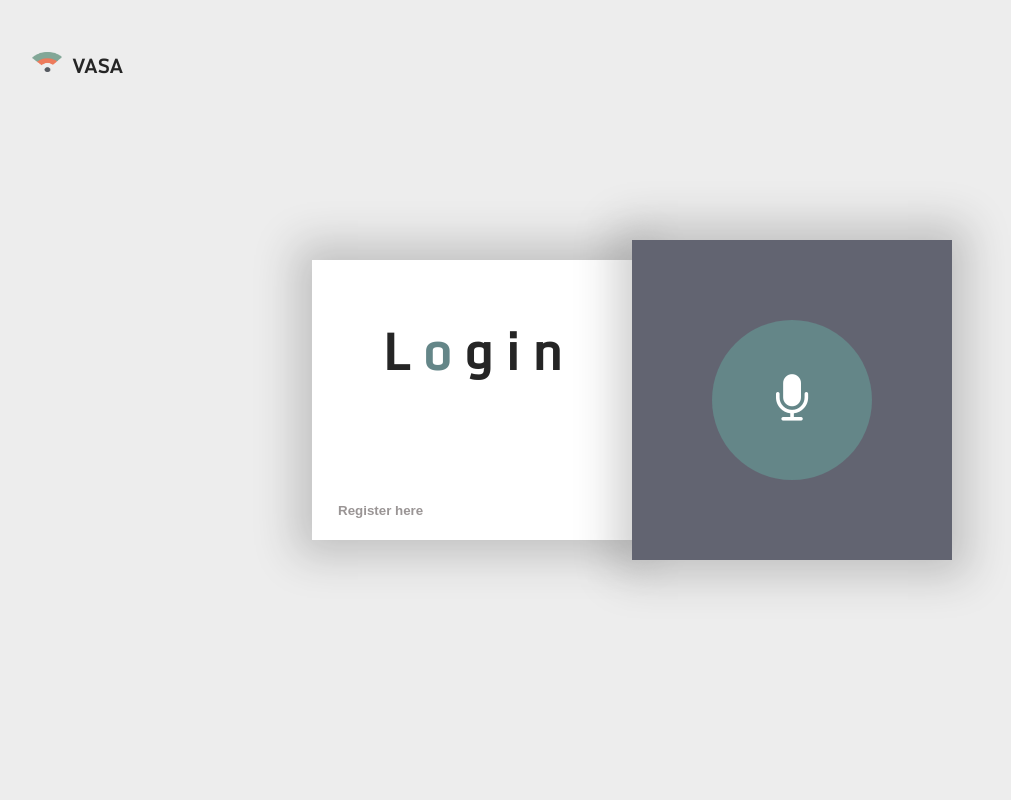
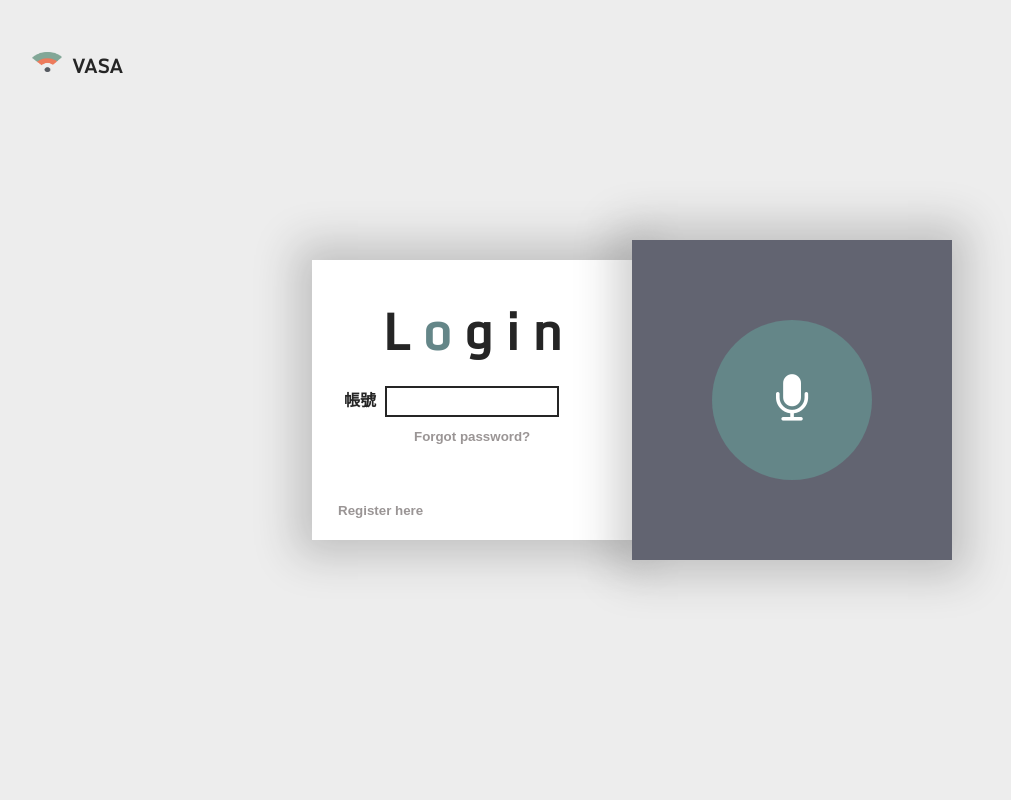
Before and after one commit to zzip881022/speech_detect, a Flask app: template templates/login.html in a window 1280 px wide. Shown: the whole page, without its empty margins (8-1019 px from the left). Run offline with Flask 2, Linux system fonts and the light colour scheme; the template is opened without the code that fills it, so the values that code supplies are empty; some libraries are stand-ins or nearby versions.

Commit message:
login 新增帳號跟忘記密碼

```diff
--- a/main.py
+++ b/main.py
@@ -22,9 +22,9 @@ app = Flask(__name__)
 
 app.config['SQLALCHEMY_TRACK_MODIFICATIONS'] = False
 # app.config['SQLALCHEMY_DATABASE_URI'] = 連接方法://資料庫帳號:資料庫密碼@127.0.0.1:3306/資料庫名稱
-# app.config['SQLALCHEMY_DATABASE_URI'] = "mysql+pymysql://root:jo891202@127.0.0.1:3306/speech"
+app.config['SQLALCHEMY_DATABASE_URI'] = "mysql+pymysql://root:jo891202@127.0.0.1:3306/speech"
 # app.config['SQLALCHEMY_DATABASE_URI'] = "mysql+pymysql://root:CSIEa1083334jane@127.0.0.1:3306/speech"
-app.config['SQLALCHEMY_DATABASE_URI'] = "mysql+pymysql://root:CSIEa1083334jane@127.0.0.1:3306/speech"
+# app.config['SQLALCHEMY_DATABASE_URI'] = "mysql+pymysql://root:CSIEa1083334jane@127.0.0.1:3306/speech"
 db.init_app(app)#初始化flask-SQLAlchemy
 
 # ------------------------------------------ session  --------------------------------------------------
@@ -34,13 +34,13 @@ app.config['PERMANENT_SESSION_LIFETIME'] = timedelta(days=1)
 # -----------------------------------------------------------------------------------------------------
 
 
-# file_source = 'C:/Users/Alice/Downloads/'
-# file_destination = 'D:/Codes/graduate_project/speech_detect'
-# enroll_save_destination = 'D:/Codes/graduate_project/speech_detect/static/speech_file/recording/flac/'
+file_source = 'C:/Users/Alice/Downloads/'
+file_destination = 'D:/Codes/graduate_project/speech_detect'
+enroll_save_destination = 'D:/Codes/graduate_project/speech_detect/static/speech_file/recording/flac/'
 
-file_source = 'C:/Users/wyes9/Downloads/'
-file_destination = 'D:/speech_detect_web'
-enroll_save_destination = 'D:/speech_detect_web/static/speech_file/recording/flac/'
+# file_source = 'C:/Users/wyes9/Downloads/'
+# file_destination = 'D:/speech_detect_web'
+# enroll_save_destination = 'D:/speech_detect_web/static/speech_file/recording/flac/'
 dataset_path=Path("./static/speech_file")
 speaker_dataset, speaker_datasetV = {}, {}#語者辨識資料集變數
 
--- a/static/login.css
+++ b/static/login.css
@@ -77,7 +77,7 @@ body {
   text-align: center;
   font-size: 50px;
   font-weight: 900;
-  margin: 50px 40px 40px;
+  margin: 30px 40px 40px;
 }
 
 .eula {
@@ -129,20 +129,6 @@ label {
   text-align: center;
 }
 
-input {
-  background: transparent;
-  border: 0;
-  color: #f2f2f2;
-  font-size: 20px;
-  height: 30px;
-  line-height: 30px;
-  outline: none !important;
-  width: 100%;
-}
-
-input::-moz-focus-inner {
-  border: 0;
-}
 
 #submit {
   color: #707075;
@@ -271,8 +257,22 @@ input::-moz-focus-inner {
   top: 48%;
 }
 
+.change-password {
+  position: absolute;
+  top: 58%;
+  left: 30%;
+}
+
+.change-password-btn {
+  color: #898383;
+  background-color: white;
+  border: none;
+  cursor: pointer;
+  font-weight: 700;
+}
+
 .enroll-btn {
-  color: #898383;;
+  color: #898383;
   background-color: white;
   border: none;
   cursor: pointer;
@@ -297,3 +297,18 @@ input::-moz-focus-inner {
 .login-word-2 {
   color: #497174;
 }
+
+.account_input {
+  position: absolute;
+  top: 45%;
+  left: 10%;
+  align-items: center;
+  height: 10%;
+  width: 80%;
+}
+
+#account {
+  width: 65%;
+  border:2px black solid;
+  height: 90%;
+}
--- a/templates/login.html
+++ b/templates/login.html
@@ -35,10 +35,19 @@
                     <span class="login-font login-word-1">i</span>
                     <span class="login-font login-word-1">n</span>
                 </div>
-                <!-- <form method="post" action="/">
-                    <input type="submit" value="value1" name="action1">
-                </form> -->
-                <div class="eula"><button class="enroll-btn" onclick="location.href='static/enroll.html'">Register here</button>
+                <div class="account_input">
+                    <span style="font-weight: 600; margin-right: 5px;">帳號</span>
+                    <input id="account" type="text">
+                </div>
+                <div class="change-password">
+                    <button class="change-password-btn" onclick="location.href=''">
+                        Forgot password?
+                    </button>
+                </div>
+                <div class="eula">
+                    <button class="enroll-btn" onclick="location.href='static/enroll.html'">
+                        Register here
+                    </button>
                 </div>
             </div>
             <div class="right">
```
